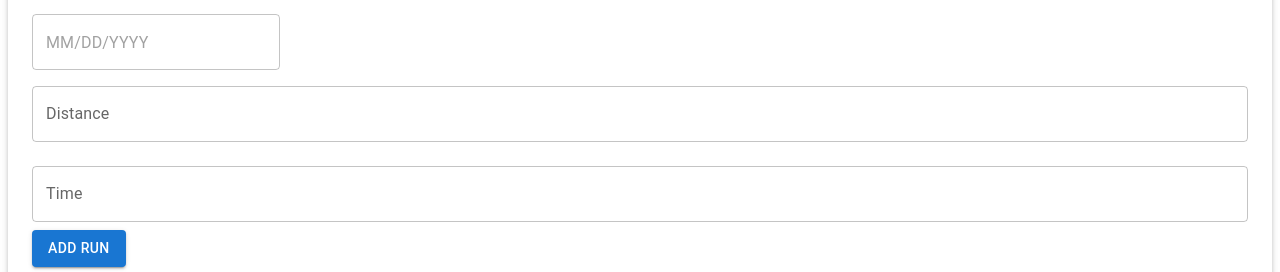
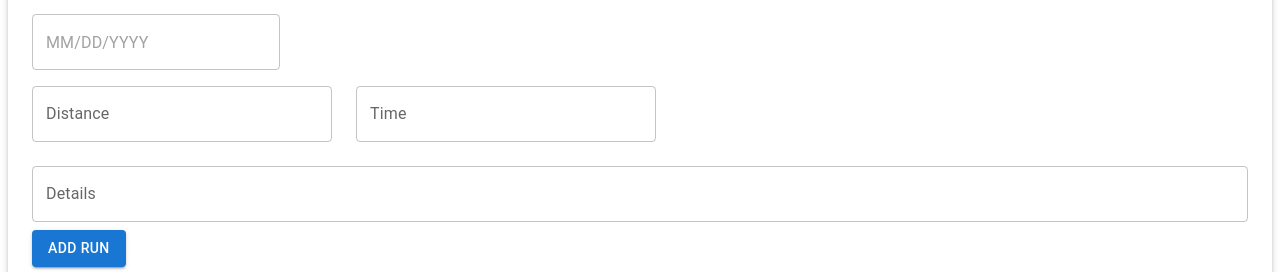
Before and after one commit to chimmyten/fitness-tracker, a React (Vite) app in the folder frontend/: page / in a window 1280 px wide. Shown: the part 163-435 px from the top of the page. Built offline with nearby package versions, Linux system fonts and the light colour scheme; no server answers.

Commit message:
add details field in form

```diff
--- a/frontend/src/components/WorkoutForm.jsx
+++ b/frontend/src/components/WorkoutForm.jsx
@@ -25,6 +25,7 @@ export default function WorkoutForm({ selectedTab, handleWorkoutAdded }) {
     distance: "",
     muscles: "",
     duration: "",
+    details: "",
   });
 
   useEffect(() => {
@@ -79,6 +80,7 @@ export default function WorkoutForm({ selectedTab, handleWorkoutAdded }) {
                 }}
                 sx={{ marginTop: 1 }}
               />
+              <Box sx={{ display: "flex", gap: 3 }}>
                 <TextField
                   value={formData.distance}
                   name="distance"
@@ -87,6 +89,7 @@ export default function WorkoutForm({ selectedTab, handleWorkoutAdded }) {
                   fullWidth
                   margin="normal"
                   onChange={handleFormChange}
+                  sx={{ maxWidth: "300px" }}
                 />
                 <TextField
                   value={formData.duration}
@@ -96,7 +99,18 @@ export default function WorkoutForm({ selectedTab, handleWorkoutAdded }) {
                   fullWidth
                   margin="normal"
                   onChange={handleFormChange}
+                  sx={{ maxWidth: "300px" }}
                 />
+              </Box>
+              <TextField
+                value={formData.details}
+                name="details"
+                label="Details"
+                variant="outlined"
+                multiline
+                margin="normal"
+                fullWidth
+                onChange={handleFormChange}/>
               <Box sx={{ display: "flex", gap: "12px", alignItems: "center" }}>
                 <Button type="submit" variant="contained" color="primary">
                   Add Run
@@ -127,7 +141,7 @@ export default function WorkoutForm({ selectedTab, handleWorkoutAdded }) {
                   fullWidth
                   margin="normal"
                   onChange={handleFormChange}
-                  sx={{ maxWidth: "500px" }}
+                  sx={{ maxWidth: "400px" }}
                 />
                 <TextField
                   value={formData.duration}
@@ -140,6 +154,15 @@ export default function WorkoutForm({ selectedTab, handleWorkoutAdded }) {
                   sx={{ maxWidth: "300px" }}
                 />
               </Box>
+              <TextField
+                value={formData.details}
+                name="details"
+                label="Details (Exercises, sets/reps, weight)"
+                variant="outlined"
+                multiline
+                margin="normal"
+                fullWidth
+                onChange={handleFormChange}/>
               <Box sx={{ display: "flex", gap: "12px", alignItems: "center" }}>
                 <Button type="submit" variant="contained" color="primary">
                   Add Weights
```
Lines whose indentation alone changed are shown as unchanged.
